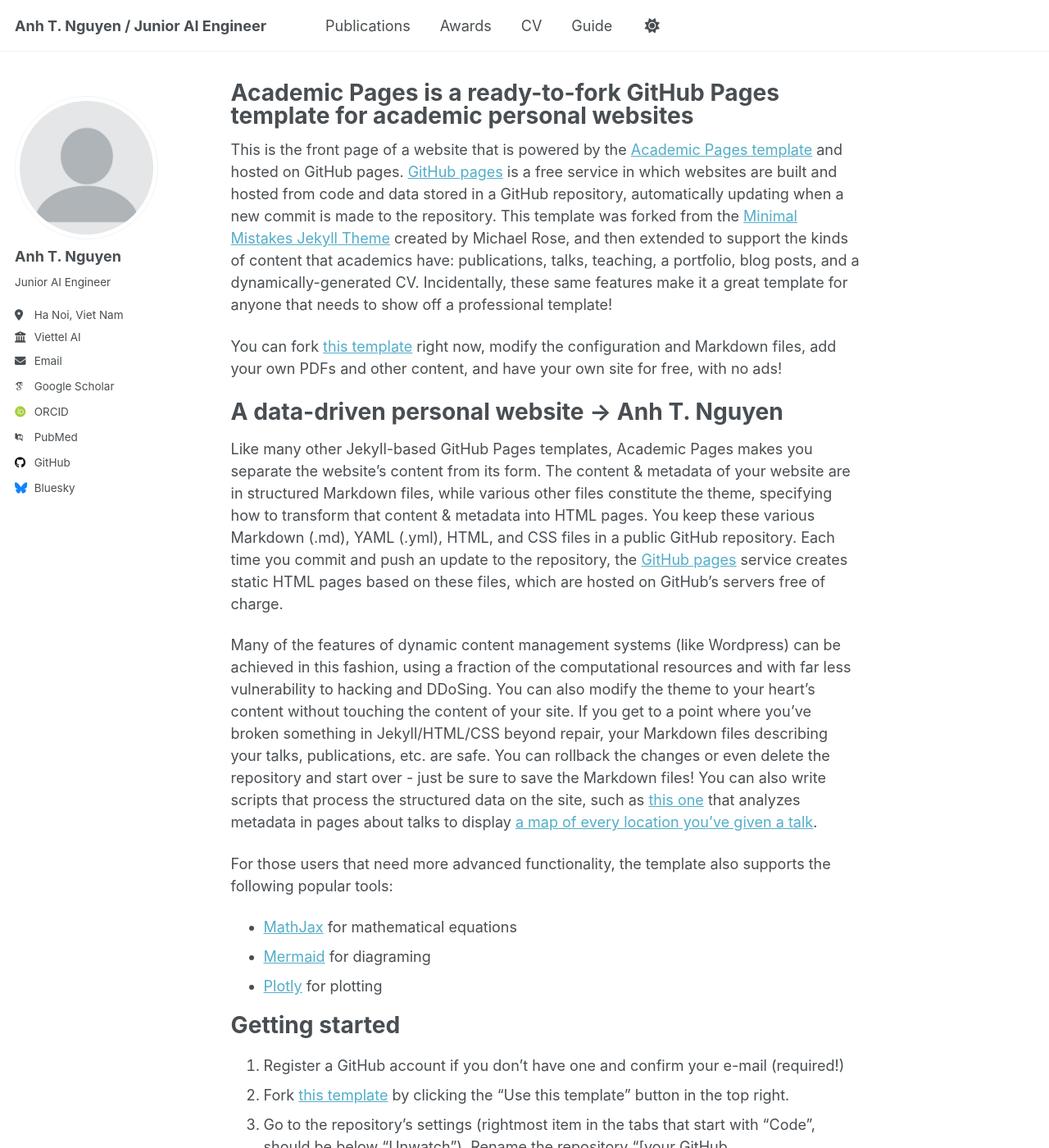
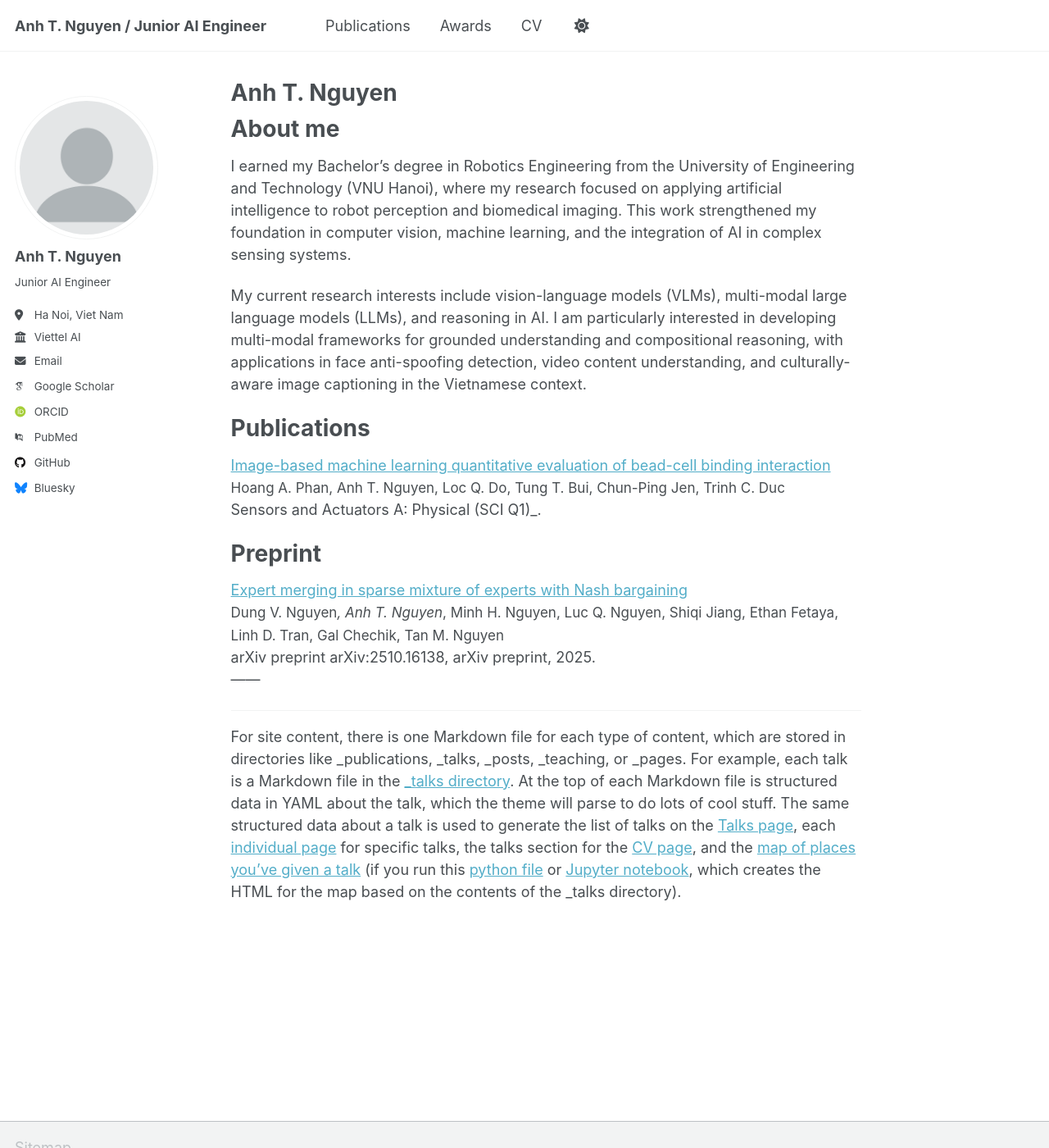
Before and after one commit to anh147/147anhnt.github.io, a Jekyll site: the page built from _pages/about.md, in a window 1280 px wide and 1400 px high. Shown: the whole window at 82% size. Built offline with Jekyll 4.4.1, drawn with Linux system fonts in a browser that asks for light colours; some web fonts are replaced; a script that is not in the unit is left out; some of the changed text lies outside the part shown.

Commit message:
init commit

```diff
--- a/_data/navigation.yml
+++ b/_data/navigation.yml
@@ -29,5 +29,5 @@ main:
   # - title: "CV"
   #   url: /cv-json/
 
-  - title: "Guide"
-    url: /markdown/
+  # - title: "Guide"
+  #   url: /markdown/
--- a/_pages/about.md
+++ b/_pages/about.md
@@ -1,56 +1,33 @@
 ---
 permalink: /
-title: "Academic Pages is a ready-to-fork GitHub Pages template for academic personal websites"
+title: "Anh T. Nguyen"
 author_profile: true
 redirect_from:
   - /about/
   - /about.html
 ---
 
-This is the front page of a website that is powered by the [Academic Pages template](https://github.com/academicpages/academicpages.github.io) and hosted on GitHub pages. [GitHub pages](https://pages.github.com) is a free service in which websites are built and hosted from code and data stored in a GitHub repository, automatically updating when a new commit is made to the repository. This template was forked from the [Minimal Mistakes Jekyll Theme](https://mmistakes.github.io/minimal-mistakes/) created by Michael Rose, and then extended to support the kinds of content that academics have: publications, talks, teaching, a portfolio, blog posts, and a dynamically-generated CV. Incidentally, these same features make it a great template for anyone that needs to show off a professional template!
+About me
+======
+I earned my Bachelor’s degree in Robotics Engineering from the University of Engineering and Technology (VNU Hanoi), where my research focused on applying artificial intelligence to robot perception and biomedical imaging. This work strengthened my foundation in computer vision, machine learning, and the integration of AI in complex sensing systems.
 
- You can fork [this template](https://github.com/academicpages/academicpages.github.io) right now, modify the configuration and Markdown files, add your own PDFs and other content, and have your own site for free, with no ads!
+My current research interests include vision-language models (VLMs), multi-modal large language models (LLMs), and reasoning in AI. I am particularly interested in developing multi-modal frameworks for grounded understanding and compositional reasoning, with applications in face anti-spoofing detection, video content understanding, and culturally-aware image captioning in the Vietnamese context.
 
-A data-driven personal website -> Anh T. Nguyen
+Publications
 ======
-Like many other Jekyll-based GitHub Pages templates, Academic Pages makes you separate the website's content from its form. The content & metadata of your website are in structured Markdown files, while various other files constitute the theme, specifying how to transform that content & metadata into HTML pages. You keep these various Markdown (.md), YAML (.yml), HTML, and CSS files in a public GitHub repository. Each time you commit and push an update to the repository, the [GitHub pages](https://pages.github.com/) service creates static HTML pages based on these files, which are hosted on GitHub's servers free of charge.
+<span style="font-size:18px;">[Image-based machine learning quantitative evaluation of bead-cell binding interaction](https://www.sciencedirect.com/science/article/abs/pii/S0924424724011178)</span><br>
+<span style="font-size:17px;"> Hoang A. Phan, Anh T. Nguyen, Loc Q. Do, Tung T. Bui, Chun-Ping Jen, Trinh C. Duc </span><br>
+<span style="font-size:18px;"> Sensors and Actuators A: Physical (SCI Q1)_.</span><br>
+<!-- --- -->
 
-Many of the features of dynamic content management systems (like Wordpress) can be achieved in this fashion, using a fraction of the computational resources and with far less vulnerability to hacking and DDoSing. You can also modify the theme to your heart's content without touching the content of your site. If you get to a point where you've broken something in Jekyll/HTML/CSS beyond repair, your Markdown files describing your talks, publications, etc. are safe. You can rollback the changes or even delete the repository and start over - just be sure to save the Markdown files! You can also write scripts that process the structured data on the site, such as [this one](https://github.com/academicpages/academicpages.github.io/blob/master/talkmap.ipynb) that analyzes metadata in pages about talks to display [a map of every location you've given a talk](https://academicpages.github.io/talkmap.html).
+Preprint
+======
+<span style="font-size:18px;">[Expert merging in sparse mixture of experts with Nash bargaining](https://arxiv.org/pdf/2510.16138)</span><br>
+<span style="font-size:17px;"> Dung V. Nguyen*, Anh T. Nguyen*, Minh H. Nguyen, Luc Q. Nguyen, Shiqi Jiang, Ethan Fetaya, Linh D. Tran, Gal Chechik, Tan M. Nguyen </span><br>
+<span style="font-size:18px;"> arXiv preprint arXiv:2510.16138, arXiv preprint, 2025.</span><br>
+<!-- --- -->
+------
 
-For those users that need more advanced functionality, the template also supports the following popular tools:
-- [MathJax](https://www.mathjax.org/) for mathematical equations
-- [Mermaid](https://mermaid.js.org/) for diagraming
-- [Plotly](https://plotly.com/javascript/) for plotting
 
-Getting started
-======
-1. Register a GitHub account if you don't have one and confirm your e-mail (required!)
-1. Fork [this template](https://github.com/academicpages/academicpages.github.io) by clicking the "Use this template" button in the top right.
-1. Go to the repository's settings (rightmost item in the tabs that start with "Code", should be below "Unwatch"). Rename the repository "[your GitHub username].github.io", which will also be your website's URL.
-1. Set site-wide configuration and create content & metadata (see below -- also see [this set of diffs](https://archive.is/3TPas) showing what files were changed to set up [an example site](https://getorg-testacct.github.io) for a user with the username "getorg-testacct")
-1. Upload any files (like PDFs, .zip files, etc.) to the files/ directory. They will appear at https://[your GitHub username].github.io/files/example.pdf.
-1. Check status by going to the repository settings, in the "GitHub pages" section
-
-Site-wide configuration
-------
-The main configuration file for the site is in the base directory in [_config.yml](https://github.com/academicpages/academicpages.github.io/blob/master/_config.yml), which defines the content in the sidebars and other site-wide features. You will need to replace the default variables with ones about yourself and your site's github repository. The configuration file for the top menu is in [_data/navigation.yml](https://github.com/academicpages/academicpages.github.io/blob/master/_data/navigation.yml). For example, if you don't have a portfolio or blog posts, you can remove those items from that navigation.yml file to remove them from the header.
-
-Create content & metadata
 ------
 For site content, there is one Markdown file for each type of content, which are stored in directories like _publications, _talks, _posts, _teaching, or _pages. For example, each talk is a Markdown file in the [_talks directory](https://github.com/academicpages/academicpages.github.io/tree/master/_talks). At the top of each Markdown file is structured data in YAML about the talk, which the theme will parse to do lots of cool stuff. The same structured data about a talk is used to generate the list of talks on the [Talks page](https://academicpages.github.io/talks), each [individual page](https://academicpages.github.io/talks/2012-03-01-talk-1) for specific talks, the talks section for the [CV page](https://academicpages.github.io/cv), and the [map of places you've given a talk](https://academicpages.github.io/talkmap.html) (if you run this [python file](https://github.com/academicpages/academicpages.github.io/blob/master/talkmap.py) or [Jupyter notebook](https://github.com/academicpages/academicpages.github.io/blob/master/talkmap.ipynb), which creates the HTML for the map based on the contents of the _talks directory).
-
-**Markdown generator**
-
-The repository includes [a set of Jupyter notebooks](https://github.com/academicpages/academicpages.github.io/tree/master/markdown_generator
-) that converts a CSV containing structured data about talks or presentations into individual Markdown files that will be properly formatted for the Academic Pages template. The sample CSVs in that directory are the ones I used to create my own personal website at stuartgeiger.com. My usual workflow is that I keep a spreadsheet of my publications and talks, then run the code in these notebooks to generate the Markdown files, then commit and push them to the GitHub repository.
-
-How to edit your site's GitHub repository
-------
-Many people use a git client to create files on their local computer and then push them to GitHub's servers. If you are not familiar with git, you can directly edit these configuration and Markdown files directly in the github.com interface. Navigate to a file (like [this one](https://github.com/academicpages/academicpages.github.io/blob/master/_talks/2012-03-01-talk-1.md) and click the pencil icon in the top right of the content preview (to the right of the "Raw | Blame | History" buttons). You can delete a file by clicking the trashcan icon to the right of the pencil icon. You can also create new files or upload files by navigating to a directory and clicking the "Create new file" or "Upload files" buttons.
-
-Example: editing a Markdown file for a talk
-![Editing a Markdown file for a talk](/images/editing-talk.png)
-
-For more info
-------
-More info about configuring Academic Pages can be found in [the guide](https://academicpages.github.io/markdown/), the [growing wiki](https://github.com/academicpages/academicpages.github.io/wiki), and you can always [ask a question on GitHub](https://github.com/academicpages/academicpages.github.io/discussions). The [guides for the Minimal Mistakes theme](https://mmistakes.github.io/minimal-mistakes/docs/configuration/) (which this theme was forked from) might also be helpful.
```
